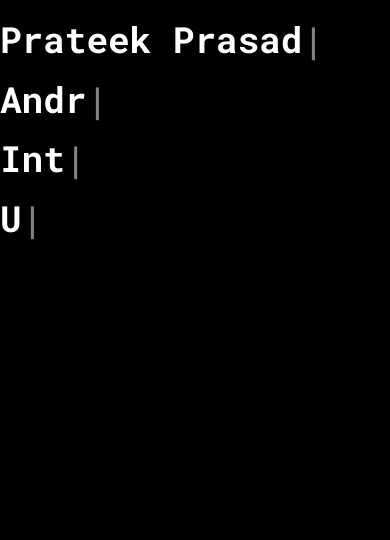
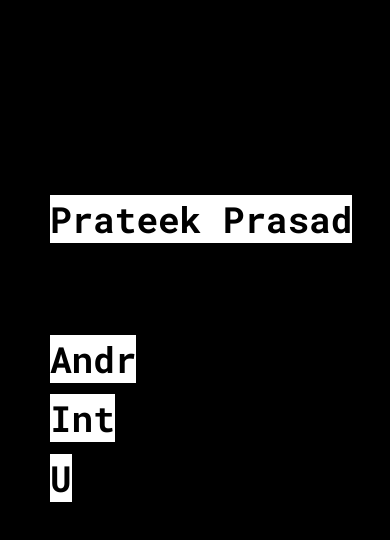
Before and after one commit to rimildeyjsr/landing-page, a plain HTML site: page index.html in a window 390 px wide. Drawn offline with Linux system fonts and the light colour scheme.

Commit message:
final look after adjusting proper margin. Cursor not seen. responsive

```diff
--- a/css/style.css
+++ b/css/style.css
@@ -2,3 +2,34 @@ html{
     background-color: #000000;
 
 }
+.margin1{
+    margin: 200px 0px 10px 50px;
+}
+.margin2{
+    margin: 100px 0px 0px 50px;
+}
+.margin3{
+    margin: 5px 0px 0px 50px;
+}
+
+#prateek{
+    background-color: #ffffff;
+    height: 240%;
+}
+
+#androiddev {
+    background-color: #ffffff;
+    height: 240%;
+
+}
+#interactiondev{
+    background-color: #ffffff;
+    height: 240%;
+
+
+}
+#uidev{
+    background-color: #ffffff;
+    height: 240%;
+
+}
--- a/index.html
+++ b/index.html
@@ -69,20 +69,21 @@
             }
             .introtext{
                 font-family: Roboto Mono;
-                font-size: 80px;
-                color: #ffffff;
+                font-size: 1.6em;
+                color: #000000;
             }
+
         </style>
-        <div class="introtext">
+        <div class="introtext margin1">
             <h1><span id="prateek"><</span></h1>
         </div>
-        <div class="introtext">
+        <div class="introtext margin2">
             <h1><span id="androiddev"></span></h1>
         </div>
-        <div class="introtext">
+        <div class="introtext margin3">
             <h1><span id="interactiondev"></span></h1>
         </div>
-        <div class="introtext">
+        <div class="introtext margin3">
             <h1><span id="uidev"></span></h1>
         </div>
 
```
